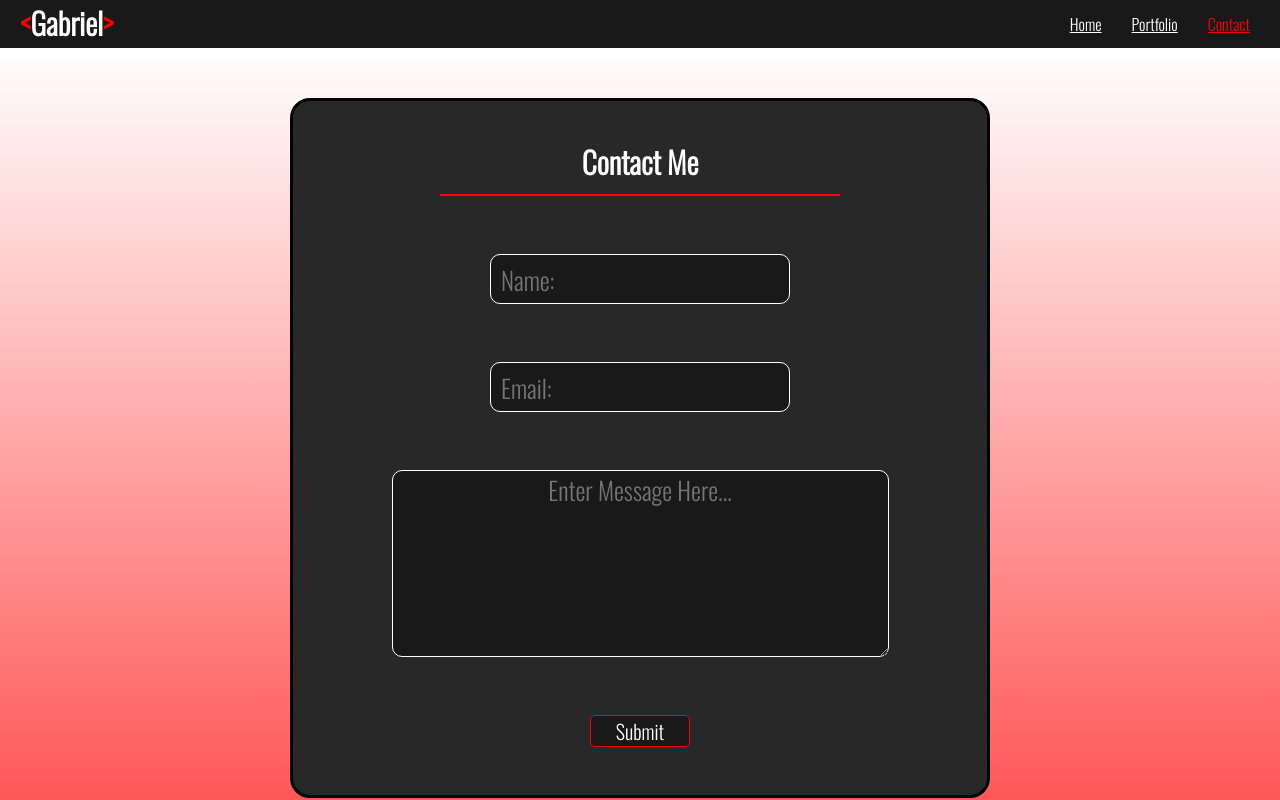
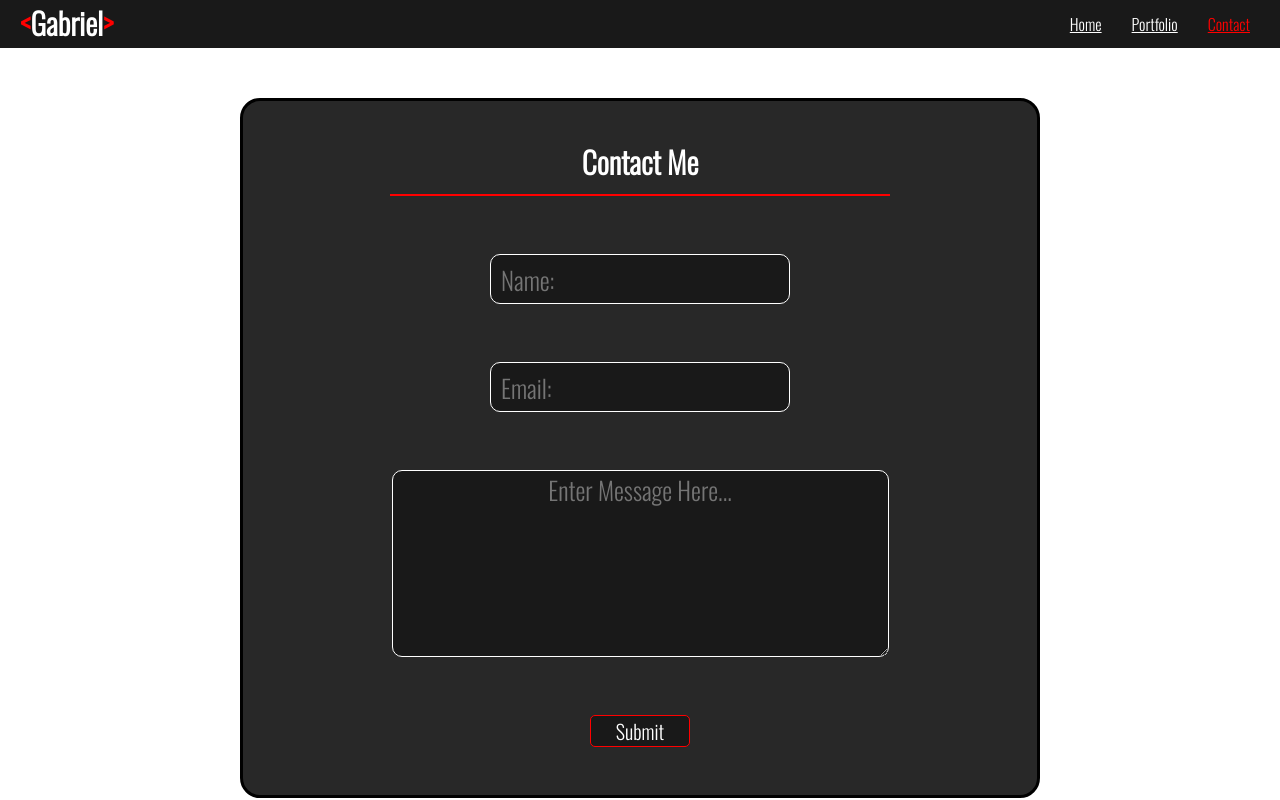
Before and after one commit to gaberinaldi/Portfolio, a React (Vite) app: page /Contact in a window 1280 px wide. Shown: the top 800 px of the page. Built offline with nearby package versions, Linux system fonts and the light colour scheme.

Commit message:
fixed-contact

```diff
--- a/src/App.css
+++ b/src/App.css
@@ -292,7 +292,7 @@ body {
     justify-content: center;
     padding-top: 50px;
     padding-bottom: 50px;
-    background-image: linear-gradient(to bottom, rgba(255, 255, 255, 0.9), rgb(255, 0, 0, 0.7));
+
 }
 
 .form {
@@ -305,8 +305,8 @@ body {
     background-color: rgb(40, 40, 40);
     border: 3px solid black;
     border-radius: 20px;
-    width: 700px;
-    height: 800px;
+    width: 800px;
+    height: 900px;
     padding-bottom: 10px;
 }
 
@@ -316,7 +316,7 @@ body {
     font-size: 30px;
     color: white;
     border-bottom: 2px solid red;
-    width: 400px;
+    width: 500px;
     padding-bottom: 10px;
 }
 
@@ -336,6 +336,7 @@ body {
     transition: .3s ease-in-out;
     background-color: white;
     color: black;
+    border: 1px solid black;
 }
 
 .email-box {
@@ -354,6 +355,7 @@ body {
     transition: .3s ease-in-out;
     background-color: white;
     color: black;
+    border: 1px solid black;
 }
 
 .message-box {
@@ -371,9 +373,11 @@ body {
     transition: .3s ease-in-out;
     background-color: white;
     color: black;
+    border: 1px solid black;
 }
 
 .submit {
+    text-align: center;
     width: 100px;
     font-family: "Oswald", sans-serif;
     font-size: 20px;
@@ -385,5 +389,5 @@ body {
 
 .submit:hover {
     transition: .4s ease-in-out;
-    transform: scale(1.2);
+    transform: scale(1.1);
 }
```
